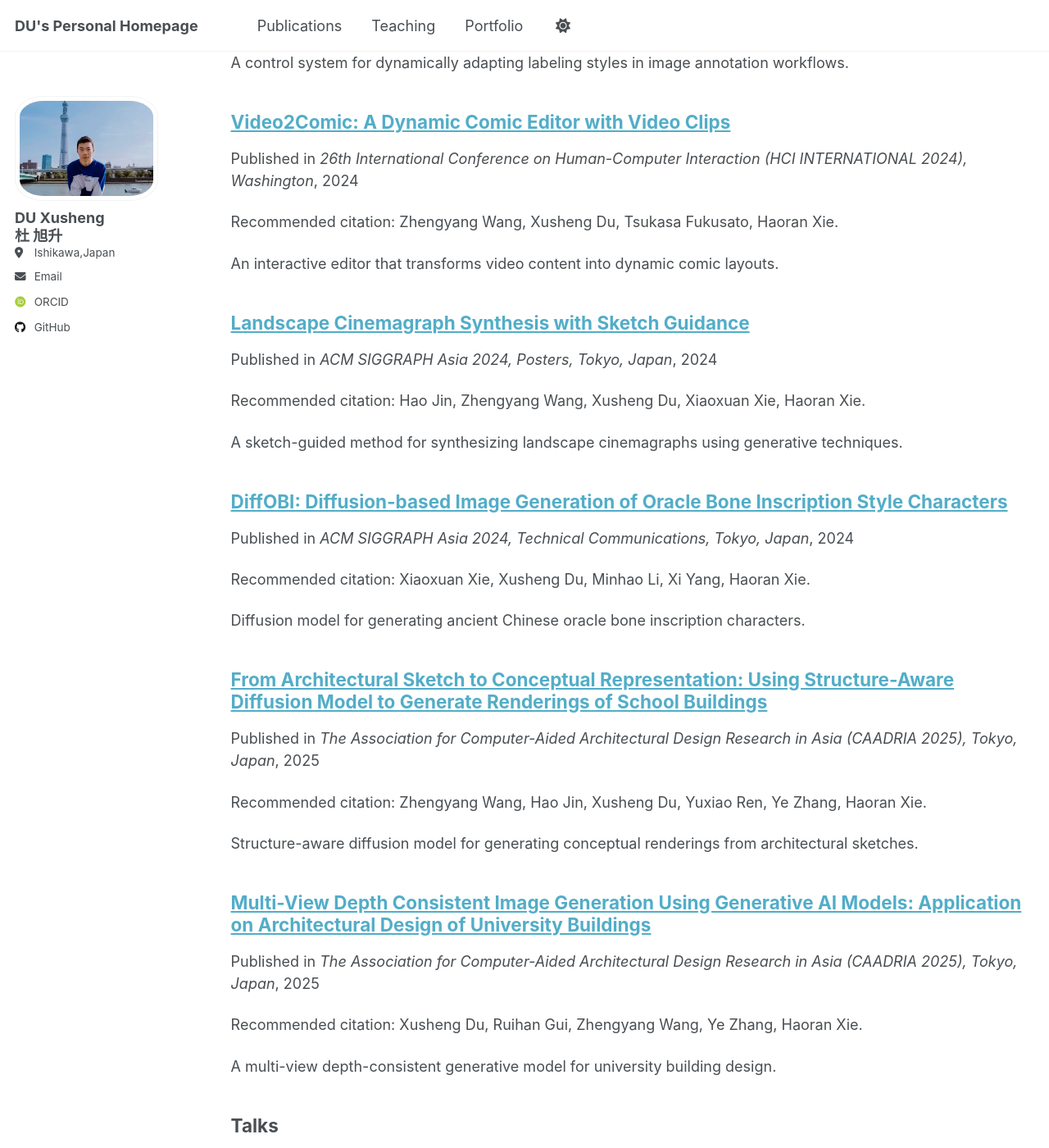
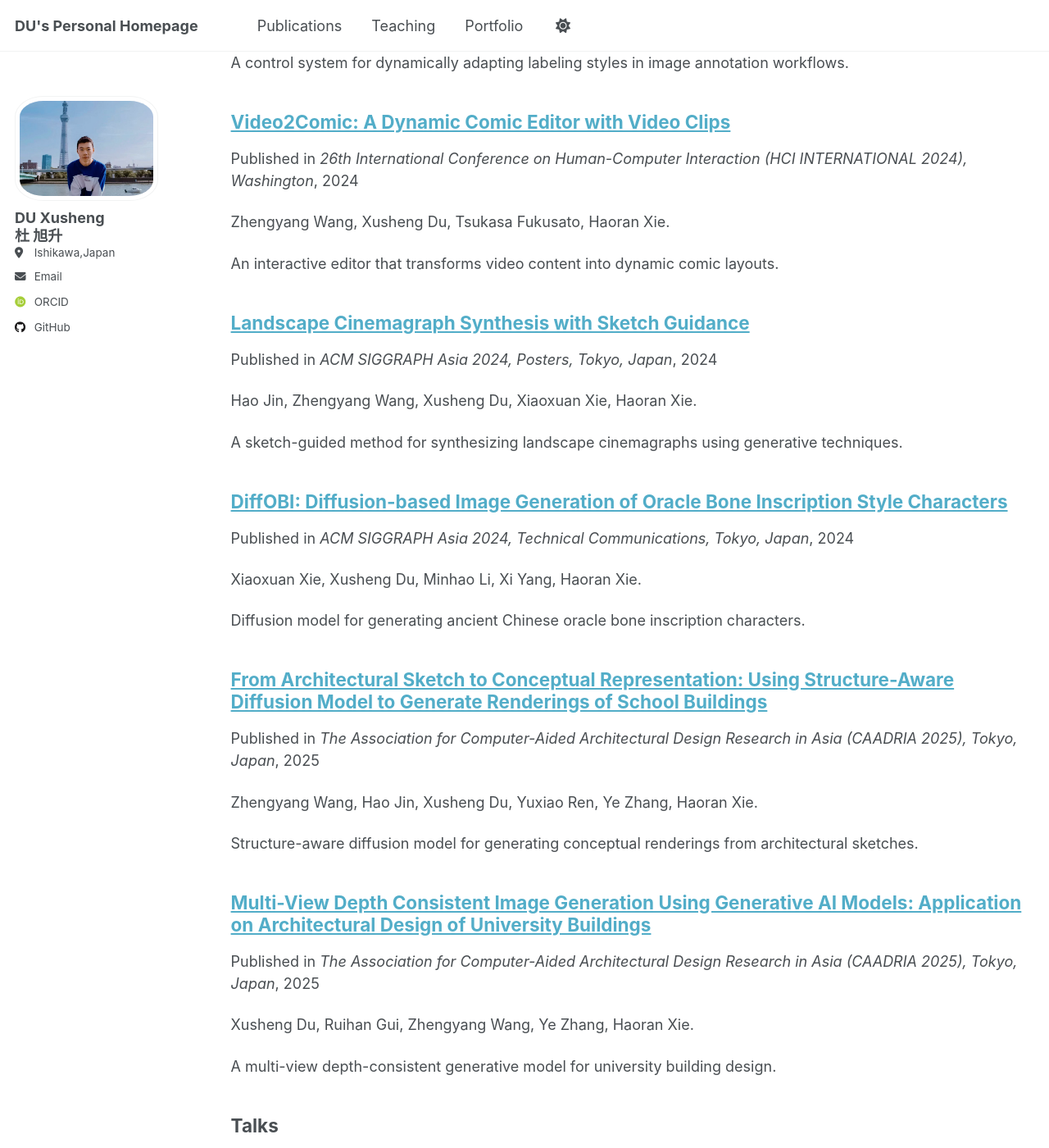
Before and after one commit to ToKyokushou/ToKyokushou.github.io, a Jekyll site: the page built from _pages/publications.html, in a window 1280 px wide and 1400 px high, scrolled down 2505 px. Shown: the whole window at 82% size. Built offline with Jekyll 4.4.1, drawn with Linux system fonts in a browser that asks for light colours; some web fonts are replaced; some of the changed text lies outside the part shown.

Commit message:
Update archive-single.html

```diff
--- a/_includes/archive-single.html
+++ b/_includes/archive-single.html
@@ -66,7 +66,7 @@
     {% elsif post.citation and post.bibtexurl %}
       <p>Recommended citation: {{ post.citation }}<br /><a href="{{ post.bibtexurl }}">Download Bibtex</a></p>
     {% elsif post.citation %}
-      <p>Recommended citation: {{ post.citation }}</p>
+      <p>{{ post.citation }}</p>
     {% elsif post.paperurl and post.bibtexurl %}
       <p><a href=" {{ post.paperurl }} ">Download Paper</a> | <a href="{{ post.bibtexurl }}">Download Bibtex</a></p>
     {% elsif post.paperurl %}
```
